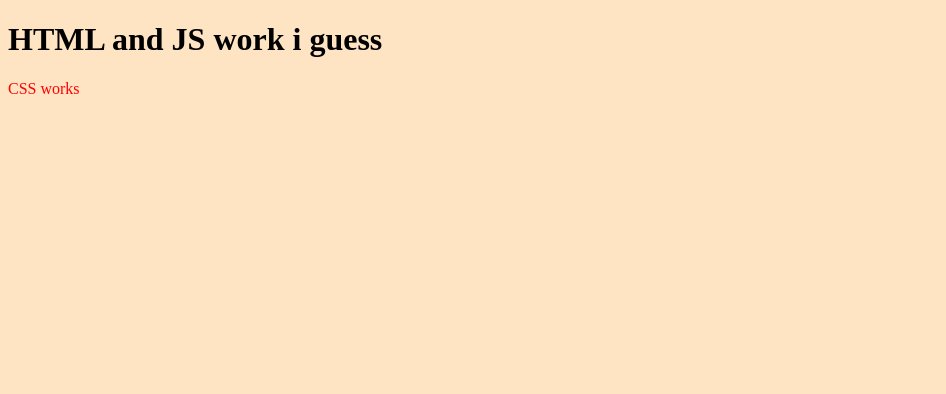
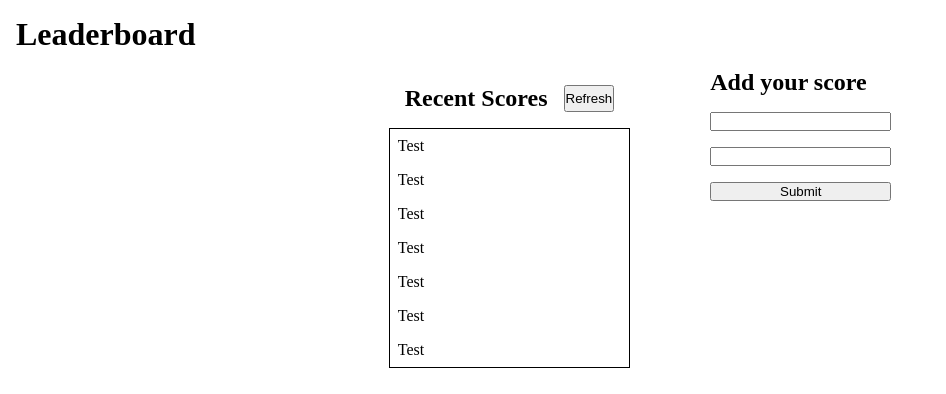
Before and after one commit to Daf98/Leaderboard, a website built with webpack: page src/index.html in a window 1280 px wide. Shown: the whole page, without its empty margins (0-946 px from the left). Built offline with nearby package versions, Linux system fonts and the light colour scheme.

Commit message:
Add basic HTML markup and some styling

```diff
--- a/src/index.html
+++ b/src/index.html
@@ -1,11 +1,45 @@
 <!DOCTYPE html>
 <html lang="en">
+
 <head>
     <meta charset="UTF-8">
+    <meta http-equiv="X-UA-Compatible" content="IE=edge">
     <meta name="viewport" content="width=device-width, initial-scale=1.0">
-    <title>Wbpack Exercise</title>
+    <title>Document</title>
 </head>
 <body>
-    <h1>HTML and JS work i guess</h1>
+    <header>
+        <h1>Leaderboard</h1>
+    </header>
+    <main>
+        <section>
+            <div id="recent-scores">
+                <h2>Recent Scores</h2>
+                <button type="submit">Refresh</button>
+            </div>
+            <div>
+                <ul>
+                    <li>Test</li>
+                    <li>Test</li>
+                    <li>Test</li>
+                    <li>Test</li>
+                    <li>Test</li>
+                    <li>Test</li>
+                    <li>Test</li>
+                </ul>
+            </div>
+        </section>
+        <section>
+            <div id="form-section">
+                <form>
+                    <h2>Add your score</h2>
+                    <input type="text">
+                    <input type="text">
+                    <button type="submit">Submit</button>
+                </form>
+            </div>
+        </section>
+    </main>
 </body>
+
 </html>
--- a/src/index.js
+++ b/src/index.js
@@ -1,13 +1 @@
-import _ from 'lodash';
 import './style.css';
-
-function component() {
-    const element = document.createElement('div');
-
-    // Lodash, now imported by this script
-    element.innerHTML = _.join(['CSS', 'works'], ' ');
-    element.classList.add('hello');
-    return element;
-  }
-
-  document.body.appendChild(component());
--- a/src/style.css
+++ b/src/style.css
@@ -1,6 +1,41 @@
-body {
-    background-color: bisque;
+* {
+  scroll-behavior: smooth;
+  margin: 0;
+  padding: 0;
+  list-style: none;
+  text-decoration: none;
 }
-.hello {
-    color: red;
-  }
+
+main {
+  justify-content: center;
+  gap: 5rem;
+}
+
+main,
+#recent-scores,
+#form-section,
+form {
+  display: flex;
+}
+
+form {
+  flex-direction: column;
+  gap: 1rem;
+}
+
+h1 {
+  padding: 1rem;
+}
+
+#recent-scores {
+  padding: 1rem;
+  gap: 1rem;
+}
+
+ul {
+  border: 1px solid black;
+}
+
+li {
+  padding: 0.5rem;
+}
--- a/webpack.config.js
+++ b/webpack.config.js
@@ -15,7 +15,6 @@ module.exports = {
   output: {
     filename: '[name].js',
     path: path.resolve(__dirname, 'dist'),
-    clean: true
   },
   module: {
     rules: [
```
Also changed, not shown: package.json (+9 -1 lines), dist/index.html, dist/main.js, dist/main.js.LICENSE.txt (deleted), dist/runtime.js (added), 1 other file.
